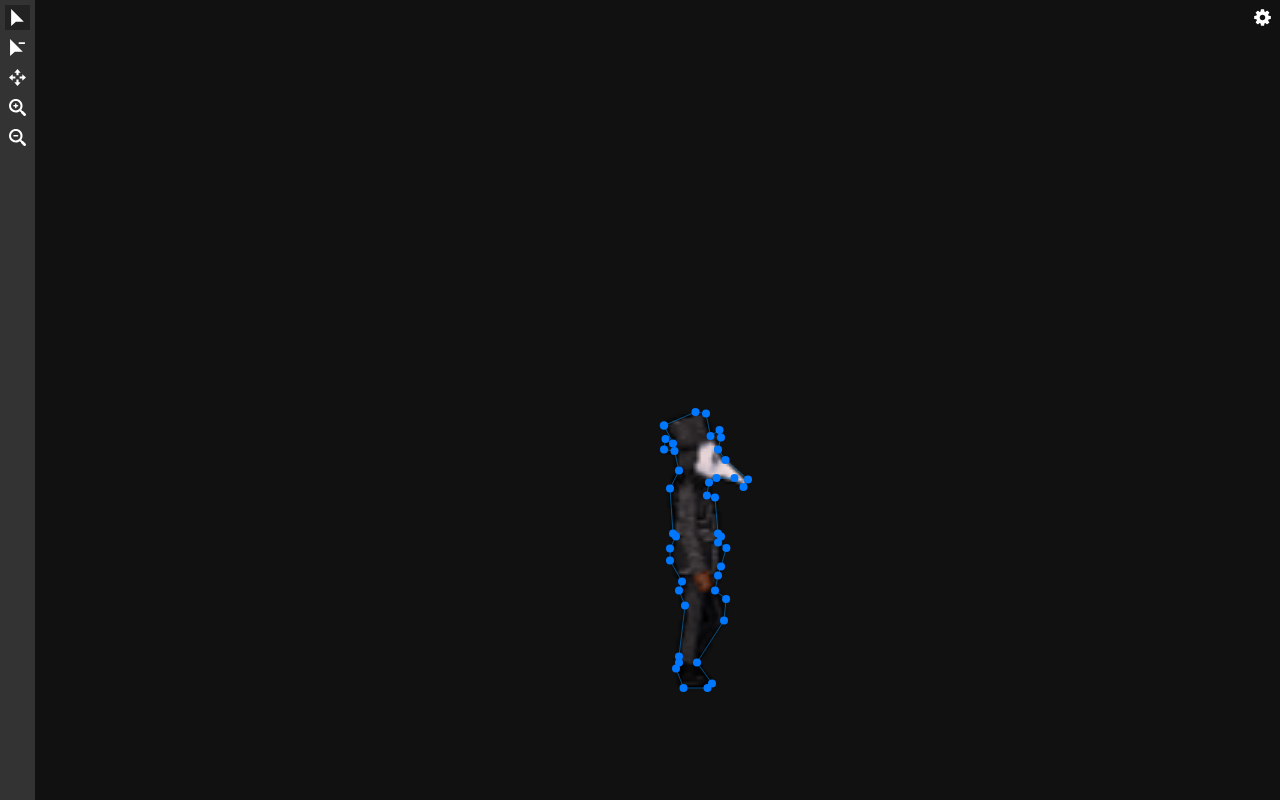
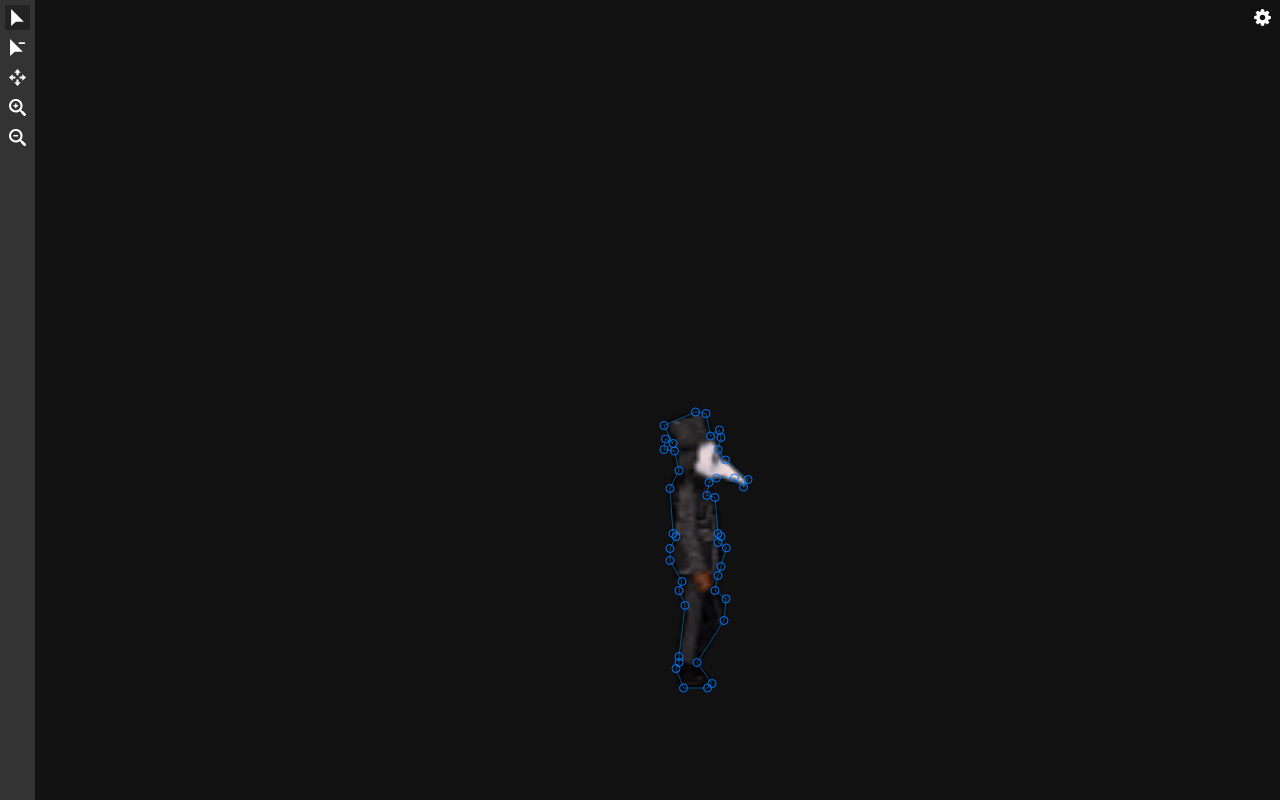
Before and after one commit to YesIDont/sprite-path-editor, a plain HTML site: page index.html in a window 1280 px wide. Both pictures are taken after a click on the button 17 px from the left and 17 px from the top of the page. Drawn offline with Linux system fonts and the light colour scheme.

Commit message:
selection

```diff
--- a/css/style.css
+++ b/css/style.css
@@ -54,7 +54,7 @@ button {
   padding: 5px 8px;
   background: #fff;
   color: #444;
-  border-radius: 9px;
+  border-radius: 4px;
   -webkit-box-shadow: 0 0 10px 0 rgba(0,0,0,0.2);
   box-shadow: 0 0 10px 0 rgba(0,0,0,0.3);
   font-size: 13px;
@@ -155,6 +155,14 @@ input.button + button {
   right: 5px;
 }
 
+.workspace-settings > button:hover {
+  background: transparent;
+}
+
+.workspace-settings > button:after {
+  top: -50px;
+}
+
 .workspace-settings > div > button {
   position: fixed;
   top: 5px;
@@ -170,6 +178,7 @@ input.button + button {
   right: 5px;
   background: #111;
   z-index: 1;
+  border-radius: 15px;
 }
 
 .workspace-settings .background button {
@@ -194,6 +203,8 @@ input.button + button {
 .cursor-zoom-out {
   cursor: url(../img/icons/zoom-out-cursor.png), auto;
 }
+
+.cursor-none { cursor: none };
 
 .bg-dark-1 { background: #111 }
 .bg-dark-2 { background: #222 }
--- a/index.html
+++ b/index.html
@@ -91,10 +91,10 @@
         loadedImage.draw();
         loadedImage.drawPaths();
 
-        if( mouse.selection ) {
-          const { x, y } = mouse.selection.getCanvasPos();
-          Draw.circle( x, y, 5, { fill: '#ff2200' } );
-        }
+        const { x, y } = mouse.getCanvasPos();
+        if( mouse.isDown.left && canvas.allow.actions.selection ) mouse.selection.draw();
+        // mouse.selection.startingPoint.draw();
+        Draw.circle( x, y, 3, { stroke: 'red' });
 
         requestAnimationFrame( updateWorkspace );
       }
--- a/js/mouse.js
+++ b/js/mouse.js
@@ -1,5 +1,51 @@
+const Selection = function( parrentReference ) {
+  this.mouse = parrentReference;
+  this.items = [];
+
+  this.add = function( item ) {
+    this.items.push( item );
+    return this
+  };
+
+  this.clear = function() {
+    this.items = [];
+    return this
+  };
+
+  this.isEmpty = function() {
+    return this.items.length <= 0
+  };
+
+  this.forEach = function( callback ) {
+    this.items.forEach( callback );
+    return this
+  };
+
+  // Starting point is saved when LMB is down and removed on mouse up.
+  // It's used as starting point for mouse selection rectangle on mouse drag.
+  this.startingPoint = new Point( 0, 0 );
+  this.setStart = function() {
+    this.startingPoint.setV( this.mouse.getScaledPos() );
+  }
+
+  this.draw = function() {
+    const { x, y } = this.mouse.getCanvasPos();
+    const p = this.startingPoint.getCanvasPos();
+
+    Draw.rectangle(
+      p.x, p.y,
+      x - p.x,
+      y - p.y,
+      {
+        stroke: 'rgba( 0, 200, 255, 0.8 )',
+        fill: 'rgba( 0, 200, 255, 0.45 )'
+      }
+    )
+  }
+};
+
 const Pointer = function() {
-  this.x =  0;
+  this.x = 0;
   this.y = 0;
   this.xLast = 0;
   this.yLast = 0;
@@ -7,8 +53,8 @@ const Pointer = function() {
     left: false,
     right: false
   };
-  this.selection = false;
-}
+  this.selection = new Selection( this );
+};
 
 Pointer.prototype.getPos = function( e ) {
   return {
@@ -19,13 +65,22 @@ Pointer.prototype.getPos = function( e ) {
 
 Pointer.prototype.getScaledPos = function() {
   return {
-    x: ( this.x - this.xLast ) / SETTINGS.scale,
-    y: ( this.y - this.yLast ) / SETTINGS.scale
+    x: (this.x - canvas.offset.x) / SETTINGS.scale,
+    y: (this.y - canvas.offset.y) / SETTINGS.scale
+  }
+};
+
+Pointer.prototype.getCanvasPos = function() {
+  return {
+    x: this.x - canvas.offset.x,
+    y: this.y - canvas.offset.y
   }
 };
 
 Pointer.prototype.move = function( e ) {
   let a = canvas.allow.actions;
+  let selection = this.selection;
+
   e = e || window.event;
   this.xLast = this.x;
   this.yLast = this.y;
@@ -37,42 +92,62 @@ Pointer.prototype.move = function( e ) {
 
   let isColliding = false
   // check if mouse is coliding with any of points
-  if( loadedImage && !this.isDown.left && ( a.selection || a.pointDelete )) {
+  // and add those points to hightlight to change their color
+  if( loadedImage && ( a.selection || a.pointDelete )) {
     loadedImage.paths.forEach( path => {
       path.points.forEach( point => {
         if( point.isCollidingWithMouse() ) {
-          mouse.selection = point;
-          isColliding = true
+          // hightlight point
+          point.fill = 'rgba( 0, 200, 255, 0.25 )';
+          point.r = 6.5;
+          isColliding = true;
+          // if left mouse button is clicked also add point to selection
+          // if( this.isDown.left ) {
+          //   selection.add( point )
+          // }
+        }
+        else {
+          point.fill = false;
+          point.r = 4;
         }
       })
     })
   }
-  if( !isColliding && !this.isDown.left ) mouse.selection = false;
+  // if( !isColliding && !this.isDown.left ) hightlight.clear();
 
   // left mouse click events
   if( this.isDown.left ) {
-    if( mouse.selection && a.selection ) {
-      const { x, y } = this.getScaledPos();
-      mouse.selection.add( x, y )
-    }
+    // draw selection rectangle if selection is enabled
+    // if( a.selection ) this.selection.drawSelectionRect();
+    // if selection isn't empty and is allowed on canvas than pass mouse coords to selected points
+    // if( !s.isEmpty() && a.selection ) {
+    //   const { x, y } = this.getScaledPos();
+    //   s.items.forEach( i => {
+    //     i.add( x, y )
+    //   });
+    //   // s.items[0].add( x, y );
+    // }
 
     // pan the camera if left mouse button and space bar are down
-    else if( 32 in keysDown || a.panDragging ) {
+    // else
+    if( 32 in keysDown || a.panDragging ) {
       canvas.offset.x -= ( this.xLast - this.x ) * 0.5;
       canvas.offset.y -= ( this.yLast - this.y ) * 0.5;
     }
   }
-}
+};
 
 Pointer.prototype.leftDown = function() {
-  this.isDown.left = true
+  this.isDown.left = true;
+  this.selection.setStart();
 };
 
 Pointer.prototype.leftUp = function() {
   this.isDown.left = false;
-  if( mouse.selection && canvas.allow.actions.pointDelete ) {
+
+  if( this.selection && canvas.allow.actions.pointDelete ) {
     loadedImage.paths[0].points.splice( loadedImage.paths[0].points.findIndex( point => {
-      return point.x === mouse.selection.x && point.y === mouse.selection.y
+      return point.x === this.selection.x && point.y === this.selection.y
     }), 1 )
   }
 };
--- a/js/point.js
+++ b/js/point.js
@@ -2,7 +2,9 @@ const Point = function( x, y ) {
   this.x = x;
   this.y = y;
   // radius
-  this.r = 4;
+  this.r = 3;
+  this.stroke = '#0077ff';
+  this.fill = false;
   return this
 };
 
@@ -12,24 +14,43 @@ Point.prototype.set = function( x, y ) {
   return this
 }
 
+// alternative allow to set with object containing x and y props
+Point.prototype.setV = function( v ) {
+  this.x = v.x;
+  this.y = v.y;
+  return this
+}
+
 Point.prototype.add = function( x, y ) {
   this.x += x;
   this.y += y;
   return this
 }
 
+// alternative allow to add with object containing x and y props
+Point.prototype.addV = function( v ) {
+  this.x += v.x;
+  this.y += v.y;
+  return this
+}
+
 Point.prototype.getCanvasPos = function() {
   const { scale } = SETTINGS;
   return {
-    x: this.x * scale,
-    y: this.y * scale
+    x: this.x * SETTINGS.scale,
+    y: this.y * SETTINGS.scale
   }
 }
 
-Point.prototype.draw = function( color ) {
-  let { x, y } = this.getCanvasPos();
+Point.prototype.draw = function() {
+  const { stroke, fill } = this;
+  const { x, y } = this.getCanvasPos();
+  let color;
 
-  Draw.circle( x, y, this.r, { fill: color || '#0077ff' } );
+  if( fill ) color = { stroke, fill }
+  else color = { stroke }
+
+  Draw.circle( x, y, this.r, color );
 
   return this
 };
```
